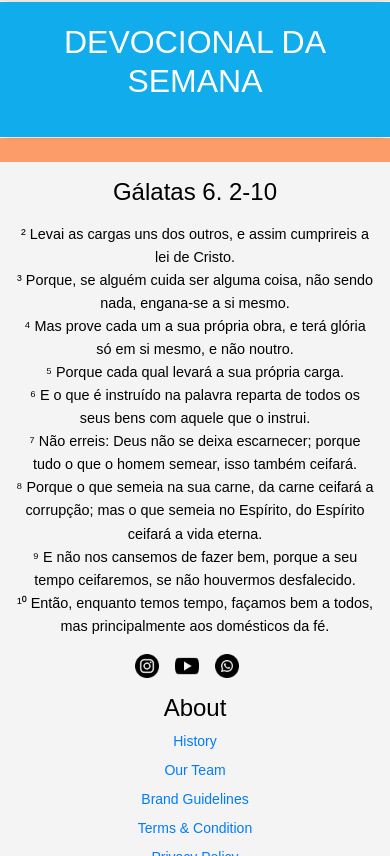
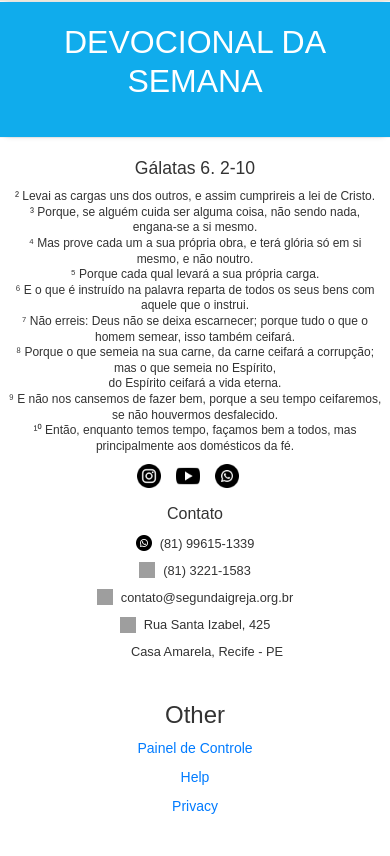
Before and after one commit to LucasAlb1609/site_igreja, a Django app: page / in a window 390 px wide. Shown: the part 1062-1918 px from the top of the page. Run offline with Django 5.2, Linux system fonts and the light colour scheme; data comes from the database, SQL or seed files in the repository; both versions use the stored data as it was after the commit; some libraries are stand-ins or nearby versions; grey boxes are pictures that could not be loaded.

Commit message:
Modificações no footer e nas linhas divisórias do menu

```diff
--- a/static/styles/modular/desktop.css
+++ b/static/styles/modular/desktop.css
@@ -121,7 +121,7 @@ nav a:hover {
   left: 10%; /* Começa um pouco para dentro */
   right: 10%; /* Termina um pouco para dentro */
   height: 2px; /* Linha mais grossa */
-  background-color: rgba(0, 0, 0, 0.15); /* Cor da divisória um pouco mais escura */
+  background-color: rgba(0, 0, 0, 0.400); /* Cor da divisória um pouco mais escura */
 }
 
 .dropdown-item:hover {
@@ -164,29 +164,102 @@ nav a:hover {
   vertical-align: top;
 }
 
-/* Rodapé para desktop */
+/* Rodapé para desktop - MODIFICADO */
+.footer {
+  background-color: #ffffff !important; /* Fundo branco */
+  color: #333; /* Texto escuro para contraste */
+  padding: 30px 0 20px; /* Reduzindo o padding vertical para diminuir a altura */
+  margin-top: 1px;
+}
+
 .footer-container {
   display: flex;
   flex-wrap: wrap;
   justify-content: space-between;
   max-width: var(--container-max-width);
   margin: 0 auto;
-  padding: var(--spacing-lg);
+  padding: 0 var(--spacing-md);
 }
 
 .footer-left {
   flex-basis: 40%;
 }
 
-.footer-about,
+.footer-left h3 {
+  font-size: 1.3rem;
+  margin-bottom: 15px;
+}
+
+.footer-left p {
+  font-size: 0.85rem;
+  line-height: 1.5;
+  margin-bottom: 15px;
+}
+
+/* Nova coluna de endereço */
+.footer-endereco {
+  flex-basis: 20%;
+}
+
+.footer-endereco h4 {
+  font-size: 1.2rem;
+  margin-bottom: 15px;
+  color: #333;
+}
+
+.footer-endereco ul {
+  list-style-type: none;
+  padding-left: 0;
+}
+
+.footer-endereco ul li {
+  display: flex;
+  align-items: center;
+  margin-bottom: 10px;
+  font-size: 0.9rem;
+}
+
+.contato-icon {
+  width: 18px;
+  height: 18px;
+  margin-right: 10px;
+}
+
 .footer-services,
 .footer-other {
   flex-basis: 18%;
 }
 
 /* Spotify embed */
+.spotify-component {
+  text-align: center;
+  margin-top: 20px;
+}
+
 .spotify-component iframe {
   width: 80%;
-  height: 380px;
+  height: 80px; /* Reduzindo a altura do player */
   margin: 0 auto;
+  border-radius: 8px;
+  box-shadow: 0 2px 5px rgba(0,0,0,0.1);
 }
+
+.social-links {
+  display: flex;
+  align-items: center;
+}
+
+.social-links a {
+  margin-right: 15px;
+  text-decoration: none;
+}
+
+.social-links img {
+  width: 24px;
+  height: 24px;
+  transition: all 0.3s ease;
+}
+
+.social-links img:hover {
+  transform: scale(1.2);
+}
--- a/static/styles/modular/mobile.css
+++ b/static/styles/modular/mobile.css
@@ -85,7 +85,7 @@
     width: 100%;
     text-align: center;
     margin-bottom: 0;
-    border-top: 1px solid rgba(255, 255, 255, 0.2); /* Linha divisória mais sutil */
+    border-top: 1px solid rgba(0, 0, 0, 0.400); /* Linha divisória mais sutil */
   }
 
   .menu li:first-child {
@@ -199,18 +199,62 @@
     max-width: none;
   }
 
-  /* Ajustes no footer para mobile */
+  /* Ajustes no footer para mobile - MODIFICADO */
+  .footer {
+    background-color: #ffffff !important; /* Fundo branco */
+    padding: 20px 0 15px; /* Reduzindo o padding vertical para diminuir a altura */
+  }
+
   .footer-container {
     flex-direction: column;
     text-align: center;
-    padding: var(--spacing-sm);
+    padding: 0 var(--spacing-sm);
   }
 
   .footer-left {
     margin-bottom: var(--spacing-md);
   }
 
-  .footer-about,
+  .footer-left h3 {
+    font-size: 1.1rem;
+    margin-bottom: 10px;
+  }
+
+  .footer-left p {
+    font-size: 0.75rem;
+    line-height: 1.3;
+    margin-bottom: 10px;
+  }
+
+  /* Nova coluna de endereço para mobile */
+  .footer-endereco {
+    margin-bottom: var(--spacing-md);
+  }
+
+  .footer-endereco h4 {
+    font-size: 1rem;
+    margin-bottom: 10px;
+  }
+
+  .footer-endereco ul {
+    display: flex;
+    flex-direction: column;
+    align-items: center;
+  }
+
+  .footer-endereco ul li {
+    margin-bottom: 8px;
+    font-size: 0.8rem;
+    display: flex;
+    justify-content: center;
+  }
+
+  .contato-icon {
+    width: 16px;
+    height: 16px;
+    margin-right: 8px;
+  }
+
   .footer-services,
   .footer-other {
     margin-bottom: var(--spacing-md);
@@ -223,9 +267,13 @@
   }
 
   /* Ajuste no componente Spotify */
+  .spotify-component {
+    margin-top: 10px;
+  }
+
   .spotify-component iframe {
     width: 95%;
-    height: 300px;
+    height: 60px; /* Reduzindo a altura do player */
   }
 
   /* Ajustes nos containers */
--- a/templates/base.html
+++ b/templates/base.html
@@ -98,11 +98,7 @@
     </main>
 
     <!-- Rodapé -->
-    <footer class="footer" style="background-color: #fc9c69;">
-
-        <!--  (Aqui também deve ajustar os ícones para usar static se tiver imagens no rodapé) -->
-
-        <footer class="footer-container">
+    <footer class="footer">
         <div class="footer-container">
             <div class="footer-left">
                 <h3>Gálatas 6. 2-10</h3>
@@ -112,10 +108,10 @@
                     ⁵ Porque cada qual levará a sua própria carga.</br>
                     ⁶ E o que é instruído na palavra reparta de todos os seus bens com aquele que o instrui.</br>
                     ⁷ Não erreis: Deus não se deixa escarnecer; porque tudo o que o homem semear, isso também ceifará.</br>
-                 ⁸ Porque o que semeia na sua carne, da carne ceifará a corrupção; mas o que semeia no Espírito, do Espírito ceifará a vida eterna.</br>
+                    ⁸ Porque o que semeia na sua carne, da carne ceifará a corrupção; mas o que semeia no Espírito,</br>
+                      do Espírito ceifará a vida eterna.</br>
                     ⁹ E não nos cansemos de fazer bem, porque a seu tempo ceifaremos, se não houvermos desfalecido.</br>
                     ¹⁰ Então, enquanto temos tempo, façamos bem a todos, mas principalmente aos domésticos da fé.</p>
-
 
                 <div class="social-links">
                     <a href="https://www.instagram.com/_2ibca/" target="_blank"><img src="{% static '/fotos/ícones/instagram-preta.png' %}" alt="Instagram"></a>
@@ -123,26 +119,20 @@
                     <a href="https://wa.me/message/YHZLZY6LT73HO1" target="_blank"><img src="{% static '/fotos/ícones/whatsapp-preta.png' %}" alt="WhatsApp"></a>
                 </div>
             </div>
-            <div class="footer-about">
-              <h4>About</h4>
+
+            <div class="footer-endereco">
+                <h4>Contato</h4>
                 <ul>
-                <li><a href="#">History</a></li>
-                <li><a href="#">Our Team</a></li>
-                <li><a href="#">Brand Guidelines</a></li>
-                <li><a href="#">Terms & Condition</a></li>
-                <li><a href="#">Privacy Policy</a></li>
+                    <li><img src="{% static '/fotos/ícones/whatsapp-preta.png' %}" alt="WhatsApp" class="contato-icon"> (81) 99615-1339</li>
+                    <li><img src="{% static '/fotos/ícones/telefone.png' %}" alt="Telefone" class="contato-icon"> (81) 3221-1583</li>
+                    <li><img src="{% static '/fotos/ícones/email.png' %}" alt="Email" class="contato-icon"> contato@segundaigreja.org.br</li>
+                    <li><img src="{% static '/fotos/ícones/localizacao.png' %}" alt="Localização" class="contato-icon"> Rua Santa Izabel, 425</li>
+                    <li><img src="{% static '/fotos/ícones/localizacao.png' %}" alt="Localização" class="contato-icon" style="opacity: 0;"> Casa Amarela, Recife - PE</li>
                 </ul>
             </div>
-            <div class="footer-services">
-              <h4>Services</h4>
-              <ul>
-                <li><a href="#">How to Order</a></li>
-                <li><a href="#">Our Product</a></li>
-                <li><a href="#">Order Status</a></li>
-                <li><a href="#">Promo</a></li>
-                <li><a href="#">Payment Method</a></li>
-              </ul>
-            </div>
+
+
+
             <div class="footer-other">
                 <h4>Other</h4>
                 <ul>
@@ -153,8 +143,6 @@
             </div>
         </div>
 
-          </br>
-
         <div class="spotify-component">
             <iframe src="https://open.spotify.com/embed/playlist/4s4pYRb5VFlQ2LqYtX5xhY? utm_source=generator&theme=0"
                 width="80%"
@@ -163,7 +151,6 @@
                 allow="encrypted-media">
             </iframe>
         </div>
-
     </footer>
 
     <!-- Botão Fixo WhatsApp -->
@@ -172,7 +159,6 @@
     </a>
 
     <!-- JavaScript Bootstrap e personalizado -->
-
     <script src="https://code.jquery.com/jquery-3.5.1.slim.min.js"></script>
     <script src="https://cdn.jsdelivr.net/npm/@popperjs/core@2.10.2/dist/umd/popper.min.js"></script>
     <script src="https://stackpath.bootstrapcdn.com/bootstrap/4.5.2/js/bootstrap.min.js"></script>
```
Also changed, not shown: static/styles/modular/tablet.css (+44 -4 lines), db.sqlite3. Lines whose indentation alone changed are shown as unchanged.
